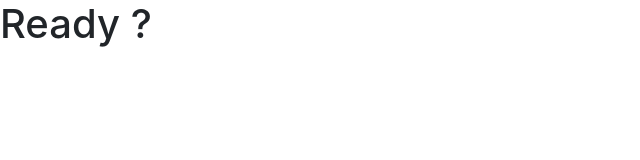
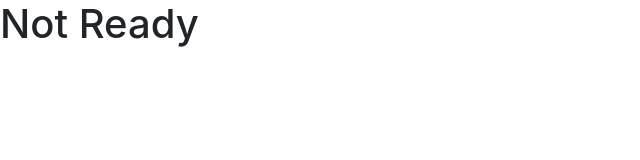
Before and after one commit to philippealbisser/github-flow, a plain HTML site: page index.html in a window 1280 px wide. Shown: the whole page, without its empty margins (0-640 px from the left). Drawn offline with nearby package versions, Linux system fonts and the light colour scheme.

Commit message:
Feature B

```diff
--- a/index.html
+++ b/index.html
@@ -8,7 +8,7 @@
     <title>Hello Philippe, Well done !</title>
   </head>
   <body>
-    <h1>Ready ?</h1>
+    <h1>Not Ready</h1>
 
     <script src="https://code.jquery.com/jquery-3.3.1.slim.min.js" integrity="sha384-q8i/X+965DzO0rT7abK41JStQIAqVgRVzpbzo5smXKp4YfRvH+8abtTE1Pi6jizo" crossorigin="anonymous"></script>
     <script src="https://cdnjs.cloudflare.com/ajax/libs/popper.js/1.14.3/umd/popper.min.js" integrity="sha384-ZMP7rVo3mIykV+2+9J3UJ46jBk0WLaUAdn689aCwoqbBJiSnjAK/l8WvCWPIPm49" crossorigin="anonymous"></script>
```
